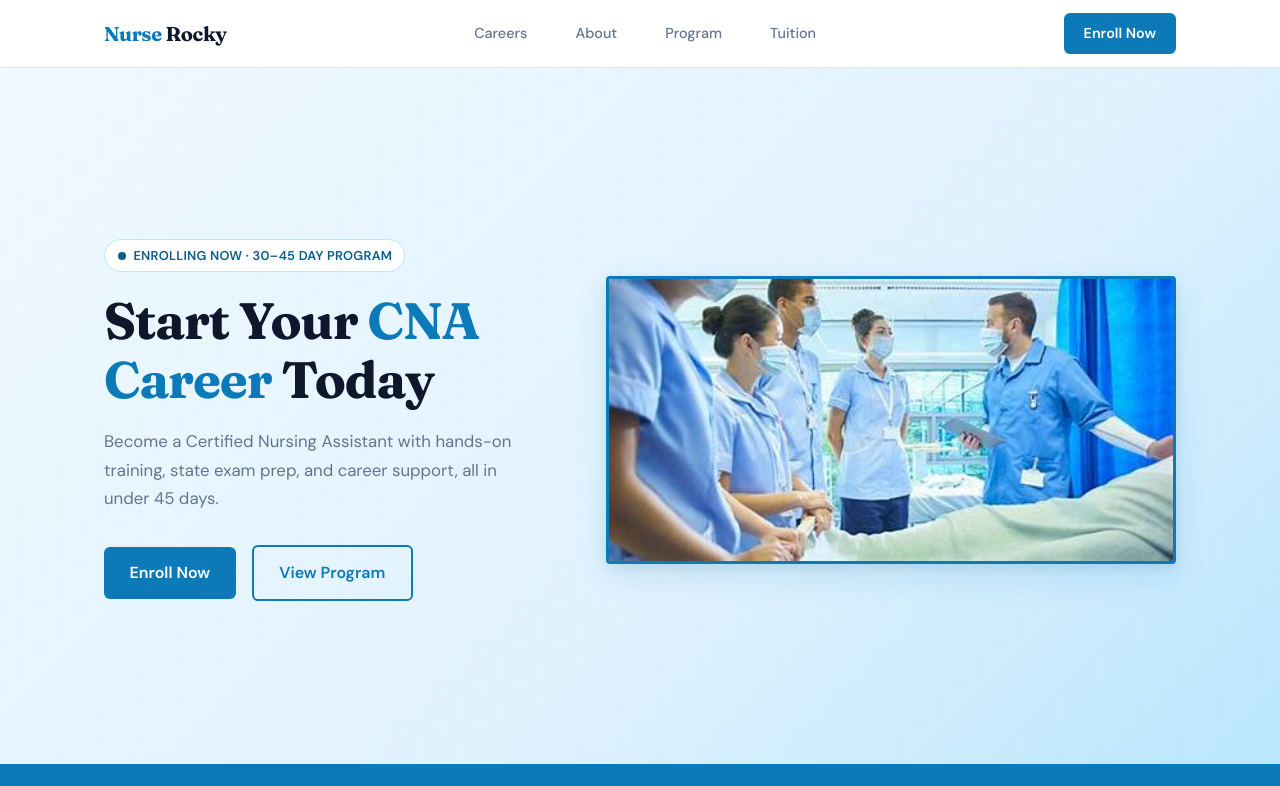
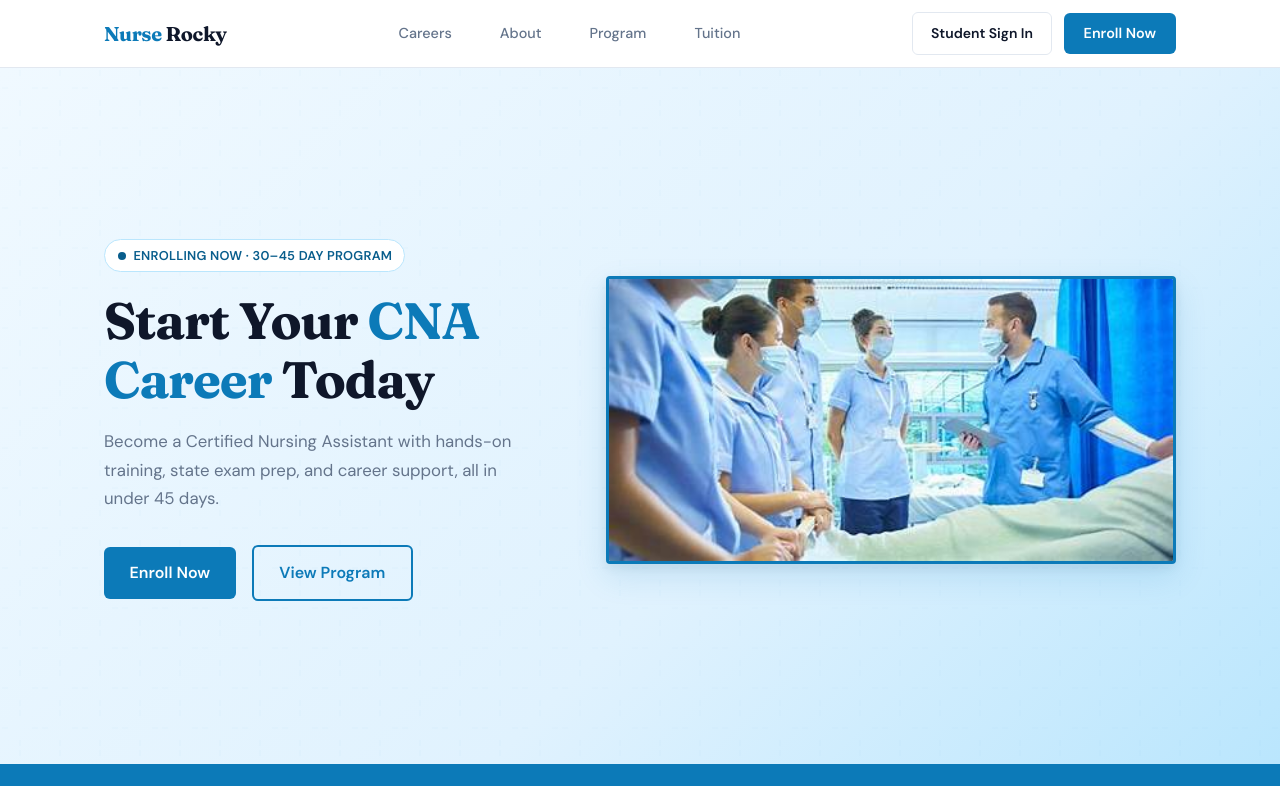
Before and after one commit to NappyyCoder/NurseRocky, a Next.js app: page / in a window 1280 px wide. Shown: the top 786 px of the page. Built offline with nearby package versions, Linux system fonts and the light colour scheme.

Commit message:
Add Student Sign In button to homepage nav
Made-with: Cursor

```diff
--- a/app/globals.css
+++ b/app/globals.css
@@ -91,6 +91,26 @@ a { color: inherit; text-decoration: none; }
   transition: color var(--transition);
 }
 .nav-links a:hover { color: var(--blue); }
+.nav-actions {
+  display: flex;
+  align-items: center;
+  gap: .75rem;
+}
+.nav-signin {
+  display: inline-flex;
+  align-items: center;
+  padding: .55rem 1.1rem;
+  border: 1.5px solid var(--border);
+  color: var(--text);
+  font-size: .875rem;
+  font-weight: 600;
+  border-radius: var(--radius-sm);
+  transition: border-color var(--transition), color var(--transition);
+}
+.nav-signin:hover {
+  border-color: var(--blue);
+  color: var(--blue);
+}
 .nav-cta {
   display: inline-flex;
   align-items: center;
@@ -109,6 +129,7 @@ a { color: inherit; text-decoration: none; }
 }
 @media (max-width: 768px) {
   .nav-links { display: none; }
+  .nav-signin { display: none; }
   /* With links hidden, collapse the ghost 1fr column */
   .nav-inner {
     grid-template-columns: auto auto;
--- a/app/page.tsx
+++ b/app/page.tsx
@@ -71,7 +71,10 @@ function Nav() {
           <li><a href="#program">Program</a></li>
           <li><a href="#tuition">Tuition</a></li>
         </ul>
-        <a href="/enroll" className="nav-cta">Enroll Now</a>
+        <div className="nav-actions">
+          <a href="/sign-in" className="nav-signin">Student Sign In</a>
+          <a href="/enroll" className="nav-cta">Enroll Now</a>
+        </div>
       </div>
     </nav>
   );
```
